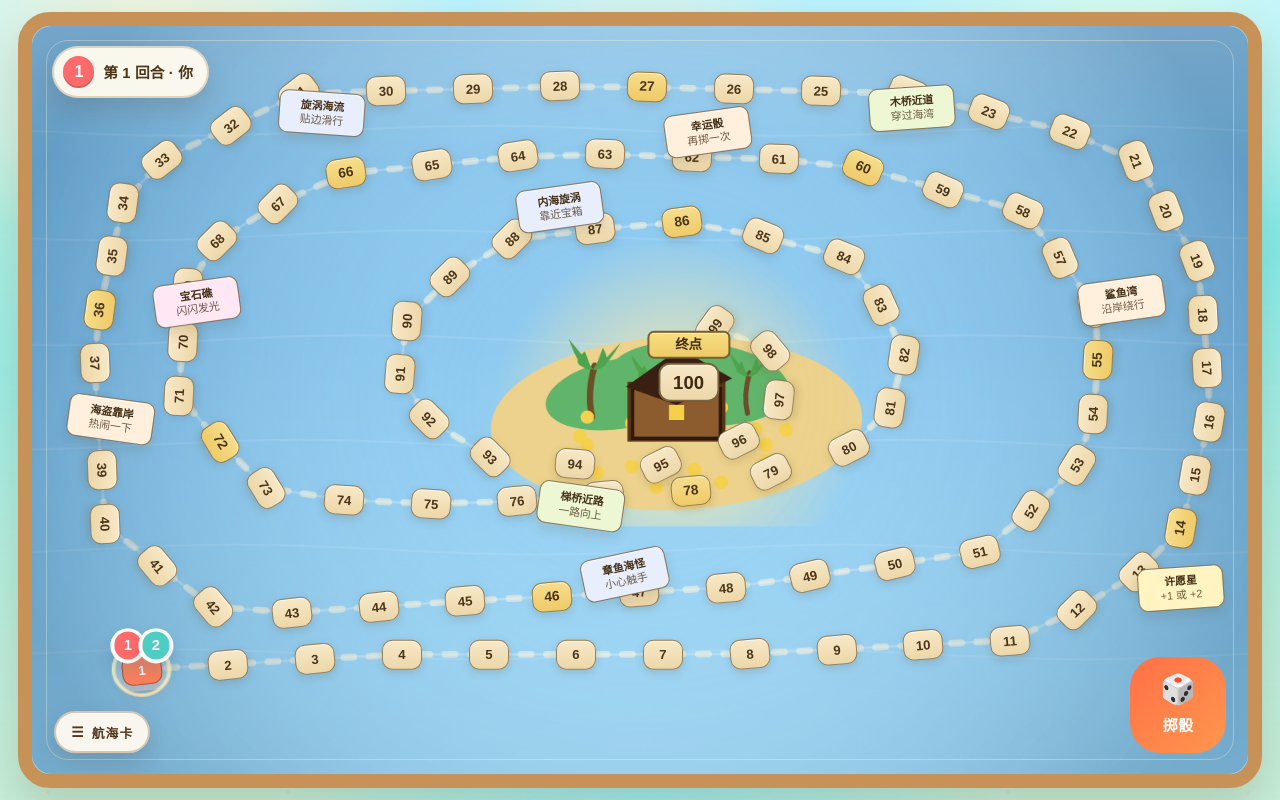
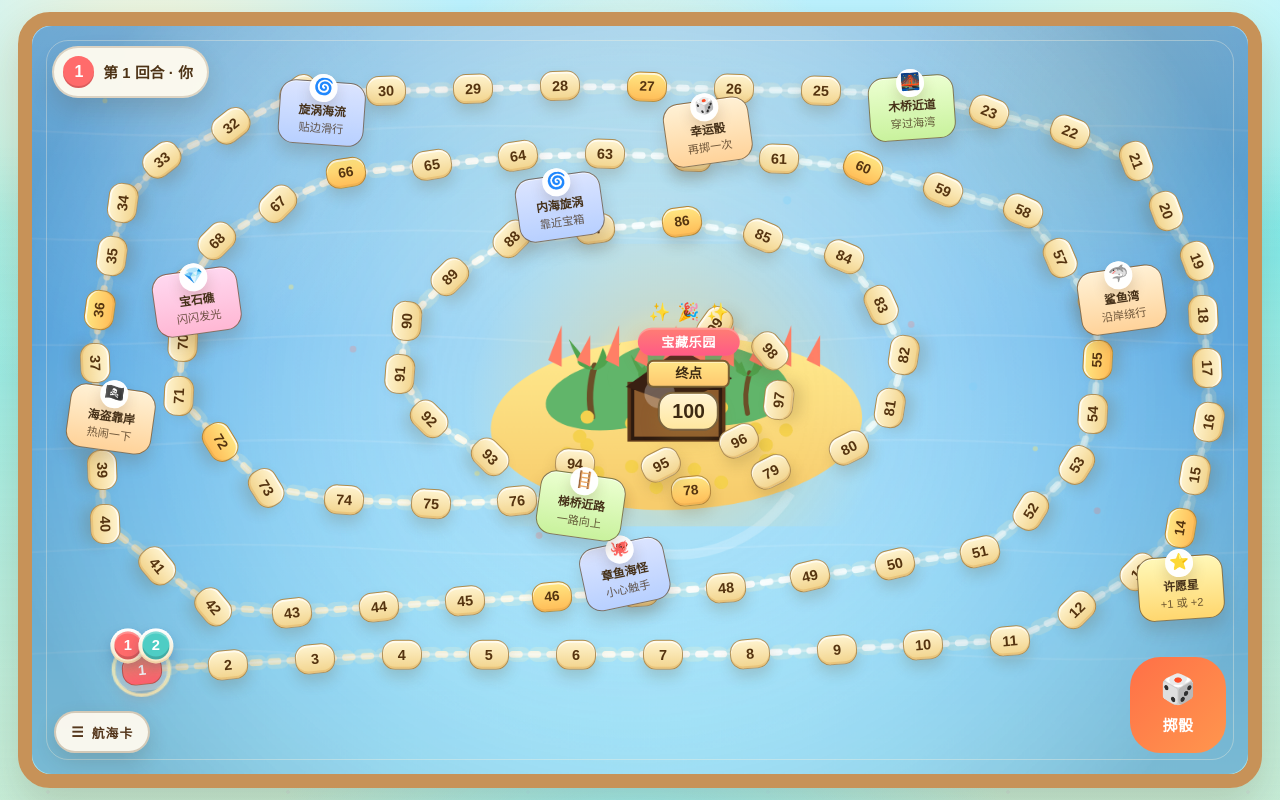
Before and after one commit to unix2dos/pirate-adventure-chess, a website built with Vite: page index.html in a window 1280 px wide. Both pictures are taken after a click on the button "开始冒险". Built offline with nearby package versions, Linux system fonts and the light colour scheme.

Commit message:
feat: polish playful board visuals

```diff
--- a/src/render/board-renderer.js
+++ b/src/render/board-renderer.js
@@ -1,6 +1,17 @@
 import { boardPath, boardStickers, getCellMeta } from '../core/board-data.js';
 
 const DEFAULT_SIZE = { width: 1440, height: 900 };
+const STICKER_ICONS = {
+  star: '⭐',
+  dice: '🎲',
+  gem: '💎',
+  octopus: '🐙',
+  shark: '🦈',
+  bridge: '🌉',
+  swirl: '🌀',
+  pirate: '🏴‍☠️',
+  ladder: '🪜',
+};
 
 function getOrCreateCanvas(root) {
   let canvas = root.querySelector('[data-role="board-canvas"]');
@@ -28,10 +39,16 @@ function getOrCreateLayer(root, role, className) {
 
 function drawBoardWater(ctx, width, height) {
   const seaGradient = ctx.createLinearGradient(0, 0, 0, height);
-  seaGradient.addColorStop(0, '#7fc4ef');
-  seaGradient.addColorStop(0.42, '#7bc1ee');
-  seaGradient.addColorStop(1, '#96d6f7');
+  seaGradient.addColorStop(0, '#73c8ff');
+  seaGradient.addColorStop(0.42, '#68c2ff');
+  seaGradient.addColorStop(1, '#9be8ff');
   ctx.fillStyle = seaGradient;
+  ctx.fillRect(0, 0, width, height);
+
+  const horizonGlow = ctx.createRadialGradient(width * 0.5, height * 0.26, 30, width * 0.5, height * 0.26, width * 0.46);
+  horizonGlow.addColorStop(0, 'rgba(255, 250, 214, 0.42)');
+  horizonGlow.addColorStop(1, 'rgba(255, 250, 214, 0)');
+  ctx.fillStyle = horizonGlow;
   ctx.fillRect(0, 0, width, height);
 
   ctx.save();
@@ -59,14 +76,47 @@ function drawBoardWater(ctx, width, height) {
   ctx.fillStyle = glow;
   ctx.fillRect(0, 0, width, height);
   ctx.restore();
+
+  ctx.save();
+  const confettiColors = ['rgba(255, 241, 120, 0.44)', 'rgba(255, 126, 120, 0.28)', 'rgba(121, 212, 255, 0.32)'];
+  for (let index = 0; index < 18; index += 1) {
+    ctx.fillStyle = confettiColors[index % confettiColors.length];
+    const x = width * (0.06 + ((index * 0.051) % 0.88));
+    const y = height * (0.1 + ((index * 0.083) % 0.78));
+    ctx.beginPath();
+    ctx.arc(x, y, 3 + (index % 3), 0, Math.PI * 2);
+    ctx.fill();
+  }
+  ctx.restore();
 }
 
 function drawRouteGuideline(ctx, width, height) {
   ctx.save();
   ctx.lineCap = 'round';
   ctx.lineJoin = 'round';
-  ctx.setLineDash([12, 18]);
-  ctx.strokeStyle = 'rgba(255, 247, 218, 0.56)';
+  ctx.setLineDash([10, 16]);
+  ctx.strokeStyle = 'rgba(255, 249, 205, 0.22)';
+  ctx.lineWidth = 18;
+  ctx.beginPath();
+  boardPath
+    .filter(({ index }) => index !== 100)
+    .forEach((cell, index) => {
+      const pointX = cell.x * width;
+      const pointY = cell.y * height;
+      if (index === 0) {
+        ctx.moveTo(pointX, pointY);
+      } else {
+        ctx.lineTo(pointX, pointY);
+      }
+    });
+  ctx.stroke();
+
+  const lineGradient = ctx.createLinearGradient(0, height * 0.84, width, height * 0.16);
+  lineGradient.addColorStop(0, 'rgba(255, 239, 177, 0.88)');
+  lineGradient.addColorStop(0.5, 'rgba(255, 255, 255, 0.95)');
+  lineGradient.addColorStop(1, 'rgba(192, 247, 255, 0.92)');
+  ctx.setLineDash([8, 14]);
+  ctx.strokeStyle = lineGradient;
   ctx.lineWidth = 8;
   ctx.beginPath();
   boardPath
@@ -83,8 +133,8 @@ function drawRouteGuideline(ctx, width, height) {
   ctx.stroke();
 
   ctx.setLineDash([]);
-  ctx.strokeStyle = 'rgba(255, 255, 255, 0.24)';
-  ctx.lineWidth = 3;
+  ctx.strokeStyle = 'rgba(255, 255, 255, 0.38)';
+  ctx.lineWidth = 2.8;
   ctx.beginPath();
   boardPath
     .filter(({ index }) => index !== 100)
@@ -136,13 +186,17 @@ function drawCenterIsland(ctx, width, height) {
   const centerY = height * 0.48;
 
   ctx.save();
-  const islandGlow = ctx.createRadialGradient(centerX, centerY + 40, 30, centerX, centerY + 40, 220);
-  islandGlow.addColorStop(0, 'rgba(255, 236, 166, 0.85)');
+  const islandGlow = ctx.createRadialGradient(centerX, centerY + 30, 30, centerX, centerY + 30, 250);
+  islandGlow.addColorStop(0, 'rgba(255, 236, 166, 0.94)');
+  islandGlow.addColorStop(0.46, 'rgba(255, 211, 120, 0.26)');
   islandGlow.addColorStop(1, 'rgba(255, 236, 166, 0)');
   ctx.fillStyle = islandGlow;
   ctx.fillRect(centerX - 260, centerY - 170, 520, 340);
 
-  ctx.fillStyle = '#ecd28c';
+  const stageGradient = ctx.createLinearGradient(centerX, centerY - 40, centerX, centerY + 140);
+  stageGradient.addColorStop(0, '#ffe88c');
+  stageGradient.addColorStop(1, '#f7cc6c');
+  ctx.fillStyle = stageGradient;
   ctx.beginPath();
   ctx.ellipse(centerX, centerY + 46, 220, 104, -0.04, 0, Math.PI * 2);
   ctx.fill();
@@ -159,6 +213,12 @@ function drawCenterIsland(ctx, width, height) {
   drawPalmTree(ctx, centerX - 30, centerY + 46, 0.94);
   drawPalmTree(ctx, centerX + 84, centerY + 34, 0.84);
 
+  ctx.strokeStyle = 'rgba(255, 255, 255, 0.22)';
+  ctx.lineWidth = 12;
+  ctx.beginPath();
+  ctx.arc(centerX, centerY + 44, 160, Math.PI * 0.18, Math.PI * 0.82);
+  ctx.stroke();
+
   ctx.fillStyle = '#f5d14e';
   for (let index = 0; index < 22; index += 1) {
     const angle = (Math.PI * 2 * index) / 18;
@@ -172,6 +232,18 @@ function drawCenterIsland(ctx, width, height) {
       0,
       Math.PI * 2,
     );
+    ctx.fill();
+  }
+
+  ctx.fillStyle = '#ff7f66';
+  for (let index = 0; index < 10; index += 1) {
+    const x = centerX - 152 + index * 34;
+    const heightOffset = index % 2 === 0 ? 18 : 6;
+    ctx.beginPath();
+    ctx.moveTo(x, centerY - 30);
+    ctx.lineTo(x + 16, centerY - 54 - heightOffset);
+    ctx.lineTo(x + 16, centerY - 22);
+    ctx.closePath();
     ctx.fill();
   }
 
@@ -194,6 +266,11 @@ function drawCenterIsland(ctx, width, height) {
 
   ctx.fillStyle = '#f4d04b';
   ctx.fillRect(centerX - 9, centerY + 24, 18, 18);
+
+  ctx.fillStyle = 'rgba(255, 255, 255, 0.28)';
+  ctx.beginPath();
+  ctx.arc(centerX - 20, centerY + 10, 18, 0, Math.PI * 2);
+  ctx.fill();
 
   ctx.restore();
 }
@@ -245,6 +322,7 @@ function renderBoardStickers(root) {
         data-board-sticker="${sticker.id}"
         style="left:${(sticker.x * 100).toFixed(2)}%;top:${(sticker.y * 100).toFixed(2)}%;--sticker-rotation:${sticker.rotation}deg;"
       >
+        <span class="board-sticker__icon" aria-hidden="true">${STICKER_ICONS[sticker.style] ?? '✨'}</span>
         <span class="board-sticker__title">${sticker.text}</span>
         <span class="board-sticker__detail">${sticker.detail}</span>
       </div>
@@ -264,6 +342,12 @@ function renderCenterSign(root) {
 
   centerLayer.innerHTML = `
     <div class="board-center-sign" data-role="board-center-sign" data-cell-label="100">
+      <div class="board-center-sign__sparkles" data-role="board-finish-sparkles" aria-hidden="true">
+        <span>✨</span>
+        <span>🎉</span>
+        <span>✨</span>
+      </div>
+      <span class="board-center-sign__banner" data-role="board-finish-banner">宝藏乐园</span>
       <span class="board-center-sign__flag">终点</span>
       <span class="board-center-sign__value">100</span>
     </div>
@@ -298,6 +382,8 @@ function renderPlayerChips(root, state = {}) {
           style="left:calc(${(cell.x * 100).toFixed(2)}% + ${stackColumn}px);top:calc(${(cell.y * 100).toFixed(2)}% - ${24 + stackRow}px);--chip-color:${player.color ?? '#ff6b6b'};"
           title="${index + 1}号 ${player.name}"
         >
+          <span class="board-player-chip__shadow" aria-hidden="true"></span>
+          <span class="board-player-chip__ring" aria-hidden="true"></span>
           <span class="board-player-chip__badge">${index + 1}</span>
         </div>
       `;
--- a/src/styles/components.css
+++ b/src/styles/components.css
@@ -571,32 +571,33 @@
   min-width: 2.5rem;
   height: 1.9rem;
   padding: 0 0.48rem;
-  border-radius: 0.65rem;
+  border-radius: 0.82rem;
   transform: translate(-50%, -50%) rotate(var(--cell-rotation, 0deg));
-  background: linear-gradient(180deg, #f7e8c7 0%, #ecd7a8 100%);
-  border: 1.6px solid rgba(95, 72, 38, 0.62);
-  color: #4a361a;
-  font-size: 0.82rem;
-  font-weight: 800;
+  background: linear-gradient(180deg, #fff4d0 0%, #f2d48d 100%);
+  border: 1.8px solid rgba(126, 88, 34, 0.58);
+  color: #553410;
+  font-size: 0.9rem;
+  font-weight: 900;
   line-height: 1;
   box-shadow:
-    inset 0 1px 0 rgba(255, 255, 255, 0.64),
-    0 3px 8px rgba(96, 71, 33, 0.18);
+    inset 0 2px 0 rgba(255, 255, 255, 0.7),
+    inset 0 -2px 0 rgba(206, 144, 61, 0.24),
+    0 8px 14px rgba(96, 71, 33, 0.18);
 }
 
 .board-cell-label--landmark {
-  background: linear-gradient(180deg, #f6de8d 0%, #efca68 100%);
+  background: linear-gradient(180deg, #ffe783 0%, #ffbc57 100%);
   font-size: 0.86rem;
 }
 
 .board-cell-label--current {
-  background: linear-gradient(180deg, #ff9775 0%, #ff7d56 100%);
-  border-color: rgba(132, 68, 34, 0.7);
+  background: linear-gradient(180deg, #ff9775 0%, #ff5f6e 100%);
+  border-color: rgba(171, 72, 63, 0.7);
   color: white;
   box-shadow:
     inset 0 1px 0 rgba(255, 255, 255, 0.24),
     0 0 0 6px rgba(255, 255, 255, 0.24),
-    0 8px 14px rgba(204, 94, 49, 0.32);
+    0 10px 18px rgba(204, 94, 49, 0.32);
 }
 
 .board-player-chip {
@@ -607,13 +608,32 @@
   width: 2.2rem;
   height: 2.2rem;
   border-radius: 999px;
-  background: rgba(255, 255, 255, 0.98);
+  isolation: isolate;
+}
+
+.board-player-chip__shadow {
+  position: absolute;
+  inset: 0.42rem 0.12rem -0.15rem;
+  border-radius: 999px;
+  background: rgba(47, 80, 129, 0.2);
+  filter: blur(4px);
+  z-index: 0;
+}
+
+.board-player-chip__ring {
+  position: absolute;
+  inset: 0;
+  border-radius: 999px;
+  background: linear-gradient(180deg, rgba(255, 255, 255, 0.96), rgba(255, 237, 197, 0.92));
   box-shadow:
-    inset 0 1px 0 rgba(255, 255, 255, 0.68),
-    0 10px 16px rgba(14, 40, 77, 0.18);
+    inset 0 2px 0 rgba(255, 255, 255, 0.82),
+    inset 0 -2px 0 rgba(194, 128, 47, 0.18),
+    0 10px 18px rgba(14, 40, 77, 0.18);
+  z-index: 1;
 }
 
 .board-player-chip__badge {
+  position: relative;
   width: 1.72rem;
   height: 1.72rem;
   display: grid;
@@ -623,30 +643,49 @@
   color: white;
   font-size: 0.92rem;
   font-weight: 900;
+  box-shadow:
+    inset 0 2px 0 rgba(255, 255, 255, 0.26),
+    inset 0 -3px 0 rgba(0, 0, 0, 0.16);
+  z-index: 2;
 }
 
 .board-sticker {
   position: absolute;
   display: grid;
-  gap: 0.14rem;
+  gap: 0.18rem;
   min-width: 5.4rem;
   max-width: 6.8rem;
-  padding: 0.42rem 0.58rem;
+  padding: 0.48rem 0.64rem 0.58rem;
   transform: translate(-50%, -50%) rotate(var(--sticker-rotation, 0deg));
-  border-radius: 0.58rem;
+  border-radius: 1rem;
   background: rgba(255, 251, 238, 0.98);
   border: 1.6px solid rgba(88, 63, 31, 0.68);
   box-shadow:
     inset 0 1px 0 rgba(255, 255, 255, 0.66),
-    0 6px 12px rgba(88, 63, 31, 0.14);
+    0 10px 16px rgba(88, 63, 31, 0.18);
   color: #453018;
-  font-size: 0.68rem;
+  font-size: 0.7rem;
   line-height: 1.15;
   text-align: center;
 }
 
+.board-sticker__icon {
+  width: 1.75rem;
+  height: 1.75rem;
+  display: grid;
+  place-items: center;
+  margin: -1rem auto 0.05rem;
+  border-radius: 999px;
+  background: rgba(255, 255, 255, 0.98);
+  box-shadow:
+    0 8px 14px rgba(88, 63, 31, 0.18),
+    inset 0 1px 0 rgba(255, 255, 255, 0.78);
+  font-size: 1rem;
+}
+
 .board-sticker__title {
   font-weight: 800;
+  font-size: 0.74rem;
 }
 
 .board-sticker__detail {
@@ -654,27 +693,27 @@
 }
 
 .board-sticker--star {
-  background: #fff4c2;
+  background: linear-gradient(180deg, #fff8b8, #ffd76f);
 }
 
 .board-sticker--gem {
-  background: #ffe7f4;
+  background: linear-gradient(180deg, #ffd8f0, #ffb8d4);
 }
 
 .board-sticker--octopus,
 .board-sticker--swirl {
-  background: #e8eefc;
+  background: linear-gradient(180deg, #dbe4ff, #b8d0ff);
 }
 
 .board-sticker--bridge,
 .board-sticker--ladder {
-  background: #eef7d3;
+  background: linear-gradient(180deg, #ebffd0, #c9f29d);
 }
 
 .board-sticker--pirate,
 .board-sticker--shark,
 .board-sticker--dice {
-  background: #fff0dd;
+  background: linear-gradient(180deg, #fff1d5, #ffd39a);
 }
 
 .board-center-sign {
@@ -687,13 +726,36 @@
   transform: translate(-50%, -50%);
 }
 
+.board-center-sign__sparkles {
+  display: flex;
+  align-items: center;
+  gap: 0.45rem;
+  font-size: 1.1rem;
+}
+
+.board-center-sign__banner {
+  display: inline-grid;
+  place-items: center;
+  min-width: 6.4rem;
+  padding: 0.28rem 0.72rem;
+  border-radius: 999px;
+  background: linear-gradient(180deg, #ff7e73 0%, #ff5a86 100%);
+  color: white;
+  font-size: 0.82rem;
+  font-weight: 900;
+  letter-spacing: 0.04em;
+  box-shadow:
+    inset 0 2px 0 rgba(255, 255, 255, 0.24),
+    0 8px 16px rgba(210, 92, 88, 0.28);
+}
+
 .board-center-sign__flag {
   display: inline-grid;
   place-items: center;
   min-width: 5.2rem;
   padding: 0.28rem 0.7rem;
   border-radius: 0.42rem;
-  background: linear-gradient(180deg, #f7de80 0%, #efca67 100%);
+  background: linear-gradient(180deg, #ffe587 0%, #ffc96f 100%);
   border: 2px solid rgba(88, 63, 31, 0.78);
   color: #3d2a12;
   font-size: 0.84rem;
@@ -707,11 +769,13 @@
   place-items: center;
   min-width: 3.8rem;
   height: 2.4rem;
-  border-radius: 0.72rem;
-  background: linear-gradient(180deg, #f7e8c7 0%, #ecd7a8 100%);
+  border-radius: 0.95rem;
+  background: linear-gradient(180deg, #fff4d4 0%, #ffe79f 100%);
   border: 2px solid rgba(88, 63, 31, 0.78);
   color: #3d2a12;
-  font-size: 1.16rem;
+  font-size: 1.22rem;
   font-weight: 900;
-  box-shadow: inset 0 1px 0 rgba(255, 255, 255, 0.55);
+  box-shadow:
+    inset 0 1px 0 rgba(255, 255, 255, 0.55),
+    0 10px 18px rgba(175, 130, 49, 0.22);
 }
--- a/src/styles/scenes.css
+++ b/src/styles/scenes.css
@@ -137,6 +137,8 @@
   position: absolute;
   inset: 0;
   background:
+    radial-gradient(circle at 12% 16%, rgba(255, 255, 255, 0.16), transparent 18%),
+    radial-gradient(circle at 88% 12%, rgba(255, 219, 131, 0.14), transparent 16%),
     linear-gradient(180deg, rgba(255, 255, 255, 0.18), transparent 18%);
   pointer-events: none;
 }
```
Also changed, not shown: tests/render/board-renderer.test.js (+7 -1 lines).
